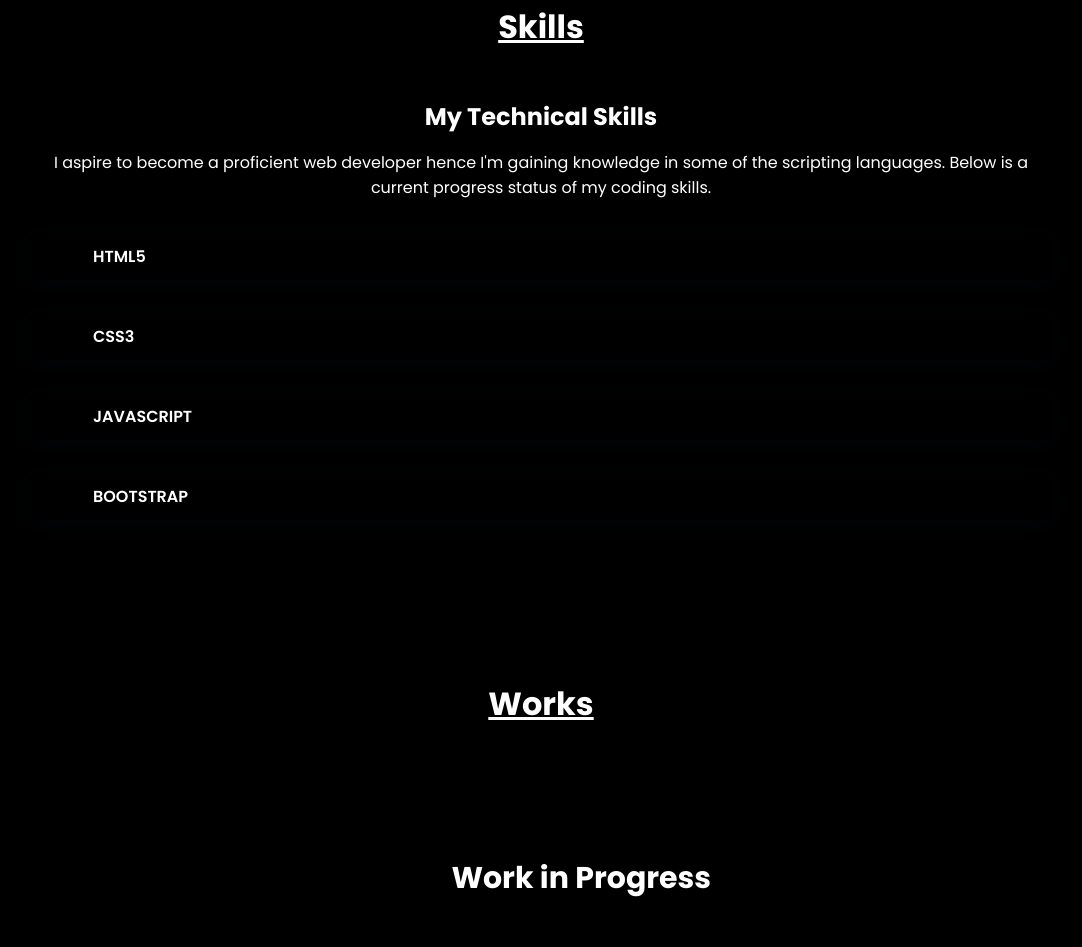
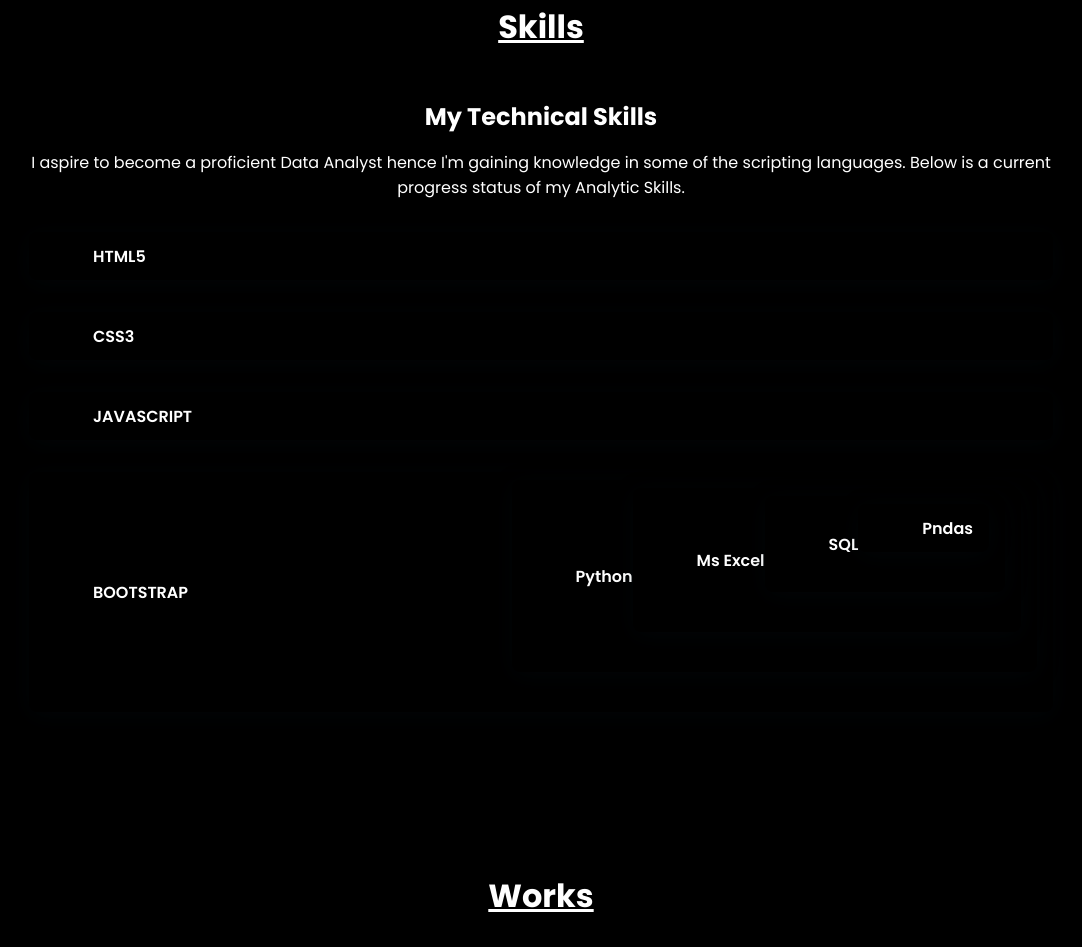
Before and after one commit to manans791/Portfolio, a plain HTML site: page index.html in a window 1280 px wide. Shown: the part 1227-2174 px from the top of the page, without its empty margins (99-1181 px from the left). Drawn offline with nearby package versions, Linux system fonts and the light colour scheme.

Commit message:
Update index.html

```diff
--- a/index.html
+++ b/index.html
@@ -75,7 +75,7 @@
                 <div class="skills__container bd-grid">
                     <div>
                         <h2 class="skills__subtitle">My Technical Skills</h2>
-                        <p class="skills__text">I aspire to become a proficient web developer hence I'm gaining knowledge in some of the scripting languages. Below is a current progress status of my coding skills.  </p>
+                        <p class="skills__text">I aspire to become a proficient Data Analyst hence I'm gaining knowledge in some of the scripting languages. Below is a current progress status of my Analytic Skills.  </p>
                         <div class="skills__data">
                             <div class="skills__names">
                                 <i class='bx bxl-html5 skills__icon'></i>
@@ -104,6 +104,37 @@
                             <div class="skills__names">
                                 <i class='bx bxl-bootstrap skills__icon' ></i>
                                 <span class="skills__name">BOOTSTRAP</span>
+                            </div>
+
+
+                            <div class="skills__data">
+                            <div class="skills__names">
+                                <i class='bx bxl-bootstrap skills__icon' ></i>
+                                <span class="skills__name">Python</span>
+                            </div>
+
+
+
+                                <div class="skills__data">
+                            <div class="skills__names">
+                                <i class='bx bxl-bootstrap skills__icon' ></i>
+                                <span class="skills__name">Ms Excel</span>
+                            </div>
+
+
+                                    <div class="skills__data">
+                            <div class="skills__names">
+                                <i class='bx bxl-bootstrap skills__icon' ></i>
+                                <span class="skills__name">SQL</span>
+                            </div>
+
+
+
+
+                                        <div class="skills__data">
+                            <div class="skills__names">
+                                <i class='bx bxl-bootstrap skills__icon' ></i>
+                                <span class="skills__name">Pndas</span>
                             </div>
 
 
```
